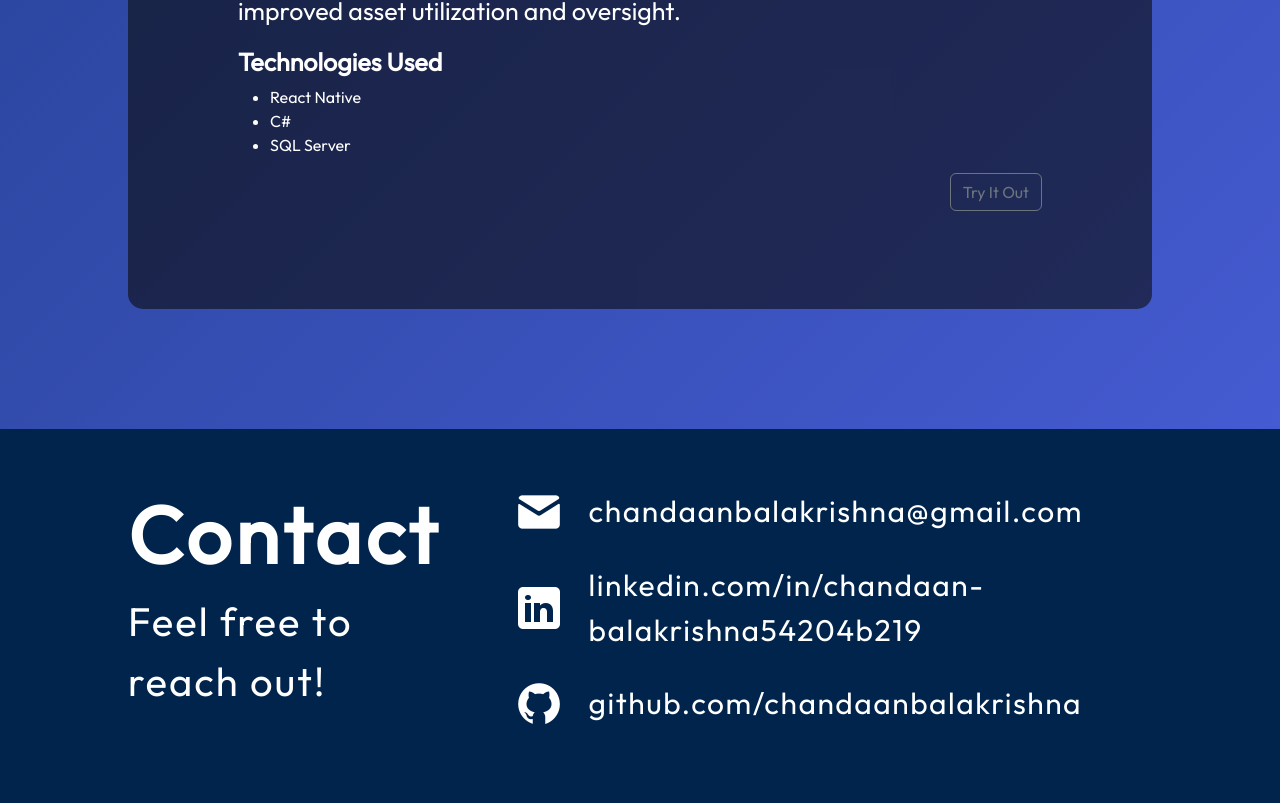
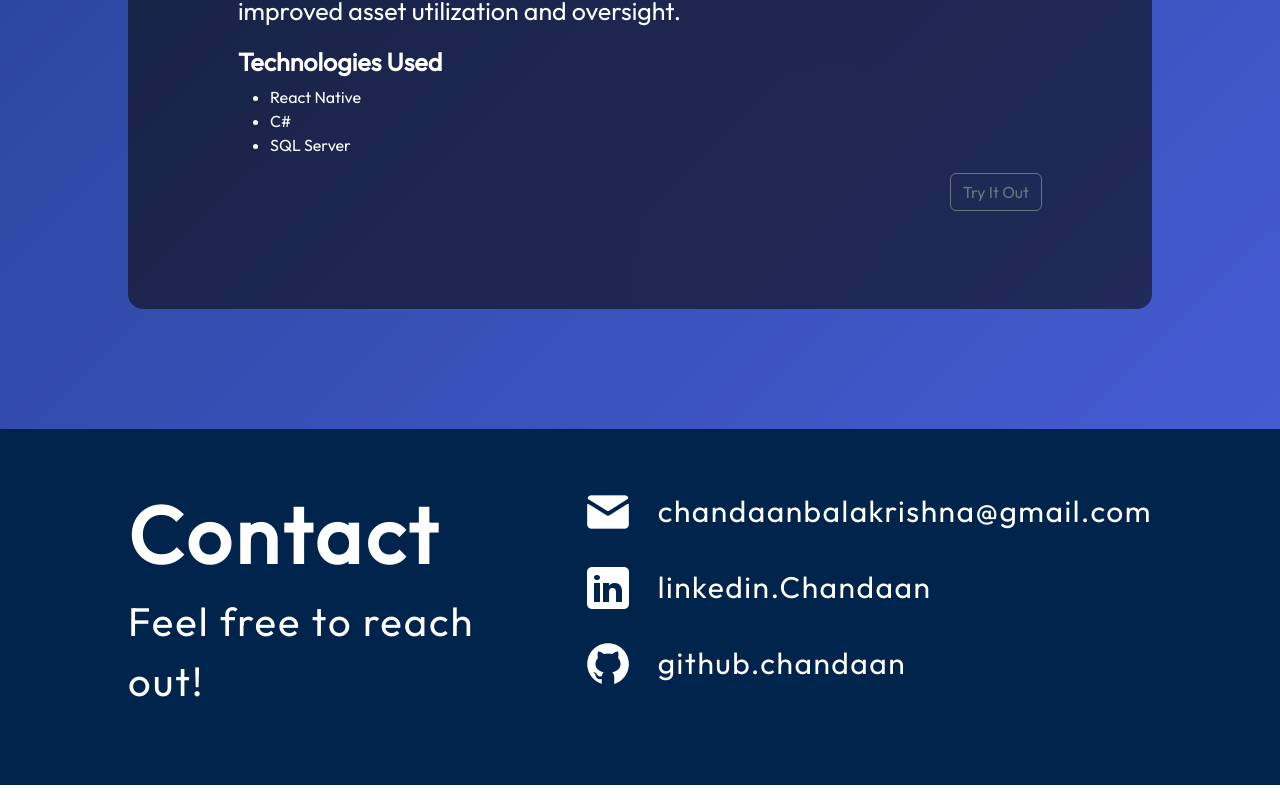
Before and after one commit to chandaanbalakrishna/Chandaan_Portfolio, a React (Vite) app: page / in a window 1280 px wide. Shown: the part 8217-9020 px from the top of the page. Built offline with nearby package versions, Linux system fonts and the light colour scheme.

Commit message:
Contact Changes

```diff
--- a/src/components/Contact/Contact.jsx
+++ b/src/components/Contact/Contact.jsx
@@ -20,11 +20,11 @@ export const Contact = () => {
             src={getImageUrl("contact/linkedinIcon.png")}
             alt="LinkedIn icon"
           />
-          <a href="https://www.linkedin.com/in/chandaan-balakrishna-54204b219/">linkedin.com/in/chandaan-balakrishna54204b219</a>
+          <a href="https://www.linkedin.com/in/chandaan-balakrishna-54204b219/" target="_blank">linkedin.Chandaan</a>
         </li>
         <li className={styles.link}>
           <img src={getImageUrl("contact/githubIcon.png")} alt="Github icon" />
-          <a href="https://www.github.com/chandaanbalakrishna">github.com/chandaanbalakrishna</a>
+          <a href="https://www.github.com/chandaanbalakrishna" target="_blank">github.chandaan</a>
         </li>
       </ul>
     </footer>
```
